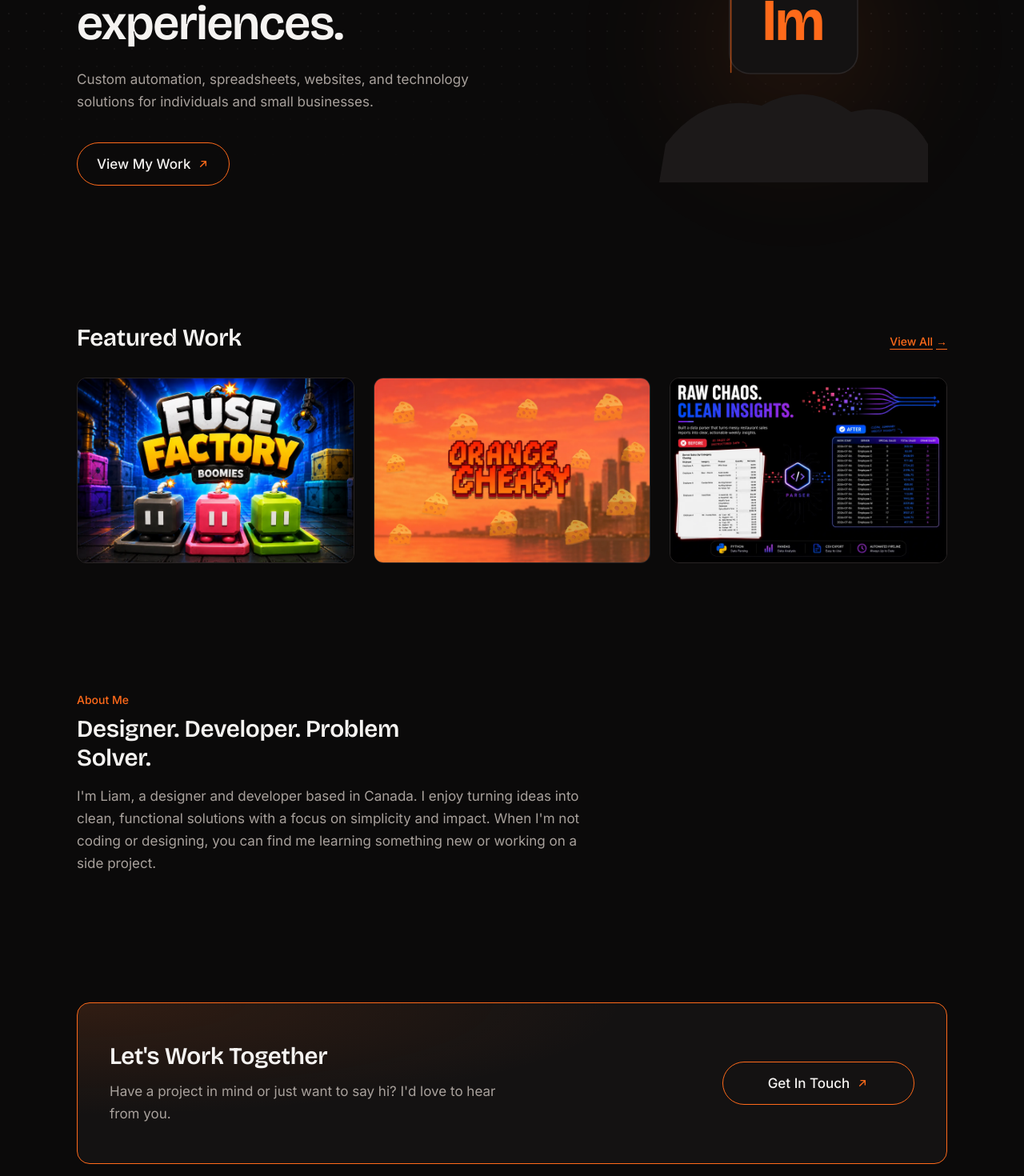
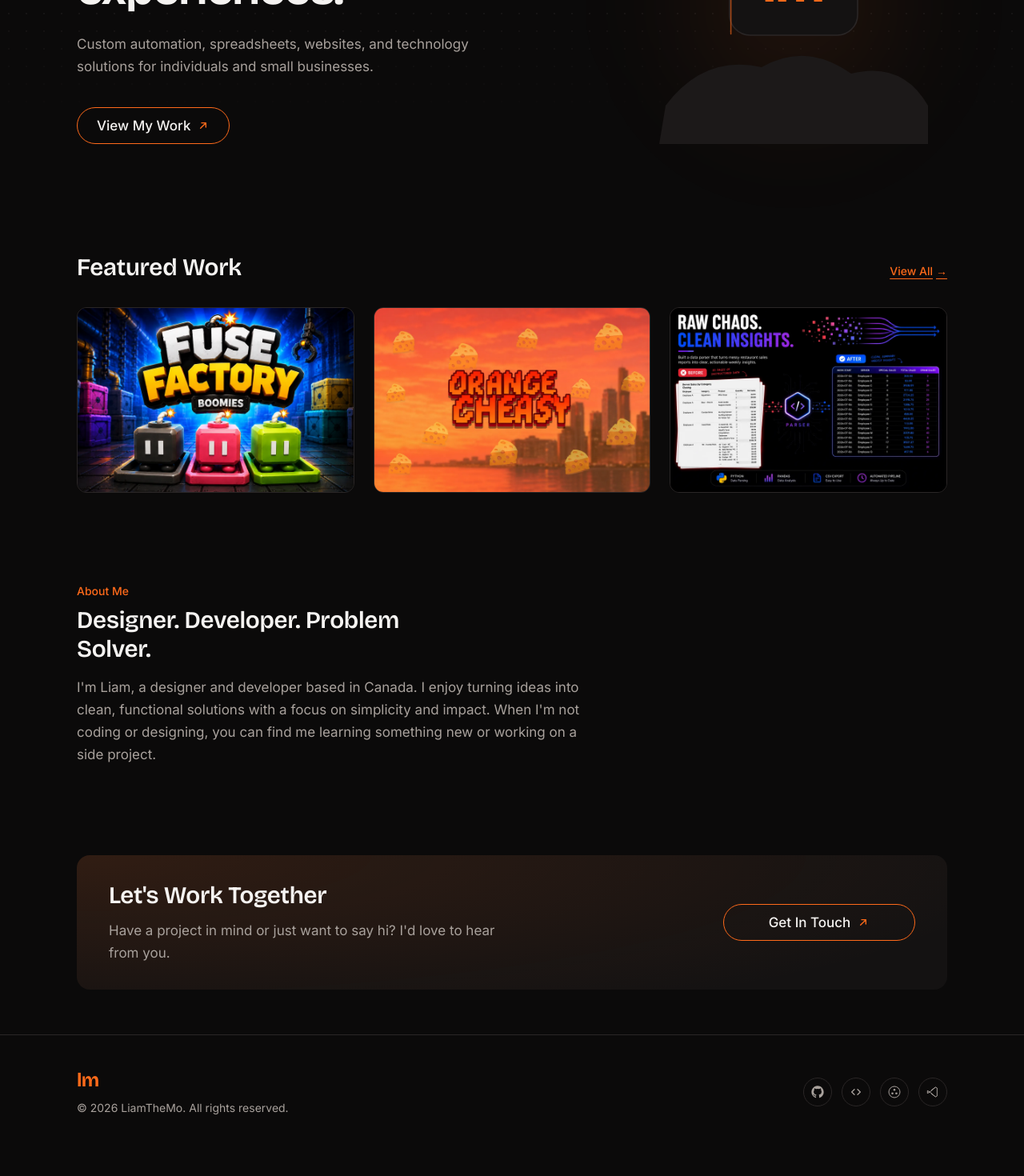
Before and after one commit to OrangeCheasy/LiamTheMo-Freelance-Website, a Next.js app in the folder liamthemo-freelance-website/: page / in a window 1280 px wide. Shown: the part 300-1770 px from the top of the page at 80% size. After the commit the page ends 1735 px from the top, so only its background shows below. Built offline with nearby package versions, Linux system fonts and the light colour scheme.

Commit message:
adjustments

```diff
--- a/liamthemo-freelance-website/src/app/page.tsx
+++ b/liamthemo-freelance-website/src/app/page.tsx
@@ -65,7 +65,7 @@ export default function Home() {
           className="pointer-events-none absolute inset-0 bg-[radial-gradient(circle,var(--color-border)_1px,transparent_1px)] [background-size:22px_22px] [mask-image:linear-gradient(to_bottom,black,transparent_80%)]"
         />
 
-        <div className="relative mx-auto max-w-6xl px-5 pt-16 pb-16 sm:px-8 sm:pt-24 sm:pb-20">
+        <div className="relative mx-auto max-w-6xl px-5 pt-8 pb-12 sm:px-8 sm:pt-12 sm:pb-16">
           <div className="grid items-center gap-14 lg:grid-cols-[minmax(0,1fr)_minmax(0,24rem)]">
             <div>
               {/*
@@ -94,7 +94,7 @@ export default function Home() {
               <div className="mt-9">
                 <Link
                   href="/portfolio"
-                  className="group inline-flex items-center gap-2 rounded-full border border-accent px-6 py-3 font-medium text-text transition-all duration-200 hover:border-accent-hover hover:shadow-[0_0_24px_var(--color-accent-dim)]"
+                  className="group inline-flex items-center gap-2 rounded-full border border-accent px-6 py-2 font-medium text-text transition-all duration-200 hover:border-accent-hover hover:shadow-[0_0_24px_var(--color-accent-dim)]"
                 >
                   View My Work
                   <svg
@@ -127,7 +127,7 @@ export default function Home() {
 
       <section
         aria-labelledby="featured-work-heading"
-        className="mx-auto max-w-6xl px-5 py-16 sm:px-8 sm:py-20"
+        className="mx-auto max-w-6xl px-5 py-10 sm:px-8 sm:py-14"
       >
         <div className="flex items-baseline justify-between gap-4">
           <h2 id="featured-work-heading" className="text-h2 text-text">
@@ -162,7 +162,7 @@ export default function Home() {
         given twice this phase — but it's the kind of line worth revisiting
         once the faithful-recreation pass is done.
       */}
-      <section className="mx-auto max-w-6xl px-5 py-16 sm:px-8 sm:py-20">
+      <section className="mx-auto max-w-6xl px-5 py-10 sm:px-8 sm:py-14">
         <p className="text-small font-medium text-accent">About Me</p>
         <h2 className="mt-2 max-w-[24ch] text-h2 text-text">
           Designer. Developer. Problem Solver.
--- a/liamthemo-freelance-website/src/components/CTASection.tsx
+++ b/liamthemo-freelance-website/src/components/CTASection.tsx
@@ -15,13 +15,15 @@ import type { ServiceSlug } from "@/lib/types";
   the form's success state as "I'll reply within one business day", and saying
   something different before the click than after it would be a broken promise.
 
-  MOCKUP PANEL: the warm radial gradient + accent border is Phase 2's home-page
-  treatment. `title`/`description`/`ctaLabel` stay overridable because every
-  other page using this component (services, portfolio, about) has its own,
-  page-specific copy — the mockup only shows the home page, so only the home
-  page's call passes mockup-exact copy. The panel styling itself (gradient,
-  border, pill button) applies everywhere, since that's a visual system choice,
-  not page content.
+  MOCKUP PANEL: the warm radial gradient is Phase 2's home-page treatment —
+  no border on the panel itself (owner correction after the first pass added
+  one the mockup doesn't have); depth comes from the gradient alone, per
+  §9.4's "glow over box-shadow." `title`/`description`/`ctaLabel` stay
+  overridable because every other page using this component (services,
+  portfolio, about) has its own, page-specific copy — the mockup only shows
+  the home page, so only the home page's call passes mockup-exact copy. The
+  panel styling itself (gradient, pill button) applies everywhere, since
+  that's a visual system choice, not page content.
 */
 
 interface CTASectionProps {
@@ -52,19 +54,18 @@ export default function CTASection({
 
   return (
     <section aria-labelledby="cta-heading" className="bg-bg">
-      <div className="mx-auto max-w-6xl px-5 py-16 sm:px-8 sm:py-20">
+      <div className="mx-auto max-w-6xl px-5 py-10 sm:px-8 sm:py-14">
         {/*
           Warm gradient panel, anchored top-left, fading into the surface
           tone — §9.4's "soft radial glow beats a black box-shadow" applied to
-          the panel itself rather than just a hover state. border-accent here
-          is legitimate under §9.2: the whole panel funnels to the one button
-          inside it, unlike CTASection's old neutral-band treatment.
+          the panel itself rather than just a hover state. No border: depth
+          comes from the gradient alone, matching the mockup exactly.
         */}
         <div
-          className="flex flex-col gap-6 rounded-2xl border border-accent px-6 py-10 sm:flex-row sm:items-center sm:justify-between sm:px-10 sm:py-12"
+          className="flex flex-col gap-6 rounded-2xl px-6 py-6 sm:flex-row sm:items-center sm:justify-between sm:px-10 sm:py-8"
           style={{
             background:
-              "radial-gradient(ellipse 90% 100% at 0% 0%, var(--color-accent-dim), transparent 70%), var(--color-surface)",
+              "radial-gradient(ellipse 130% 160% at 0% 0%, var(--color-accent-dim), transparent 85%), var(--color-surface)",
           }}
         >
           <div>
@@ -85,7 +86,7 @@ export default function CTASection({
             */}
             <Link
               href={ctaHref}
-              className="group inline-flex shrink-0 items-center justify-center gap-2 rounded-full border border-accent px-6 py-3 font-medium text-text transition-all duration-200 hover:border-accent-hover hover:shadow-[0_0_24px_var(--color-accent-dim)] sm:min-w-[240px]"
+              className="group inline-flex shrink-0 items-center justify-center gap-2 rounded-full border border-accent px-6 py-2 font-medium text-text transition-all duration-200 hover:border-accent-hover hover:shadow-[0_0_24px_var(--color-accent-dim)] sm:min-w-[240px]"
             >
               {ctaLabel ?? CTA.label}
               <svg
```
